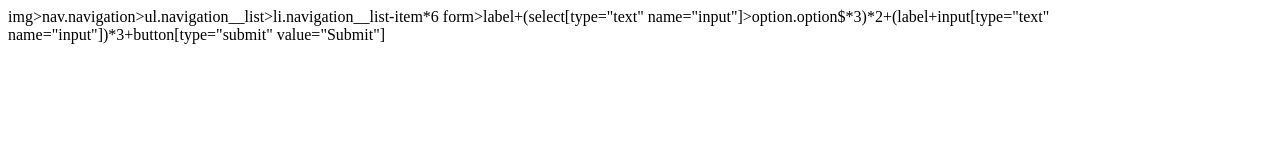
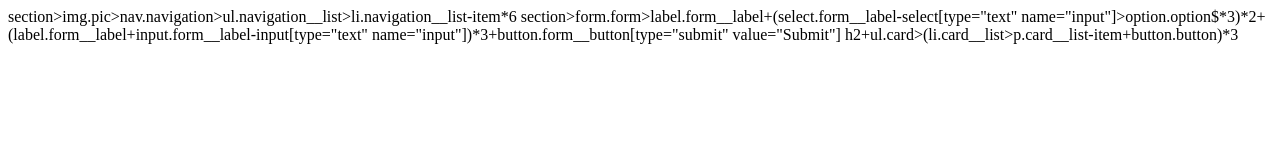
Before and after one commit to andreysidorovv/sem_2_labs, a plain HTML site: page bem.html in a window 1280 px wide. Drawn offline with Linux system fonts and the light colour scheme.

Commit message:
I add card with emmet

```diff
--- a/bem.html
+++ b/bem.html
@@ -7,8 +7,9 @@
     <title>Document</title>
 </head>
 <body>
-    img>nav.navigation>ul.navigation__list>li.navigation__list-item*6
-    form>label+(select[type="text" name="input"]>option.option$*3)*2+(label+input[type="text" name="input"])*3+button[type="submit" value="Submit"]
+    section>img.pic>nav.navigation>ul.navigation__list>li.navigation__list-item*6
+    section>form.form>label.form__label+(select.form__label-select[type="text" name="input"]>option.option$*3)*2+(label.form__label+input.form__label-input[type="text" name="input"])*3+button.form__button[type="submit" value="Submit"]
+    h2+ul.card>(li.card__list>p.card__list-item+button.button)*3
 
 
 
```
